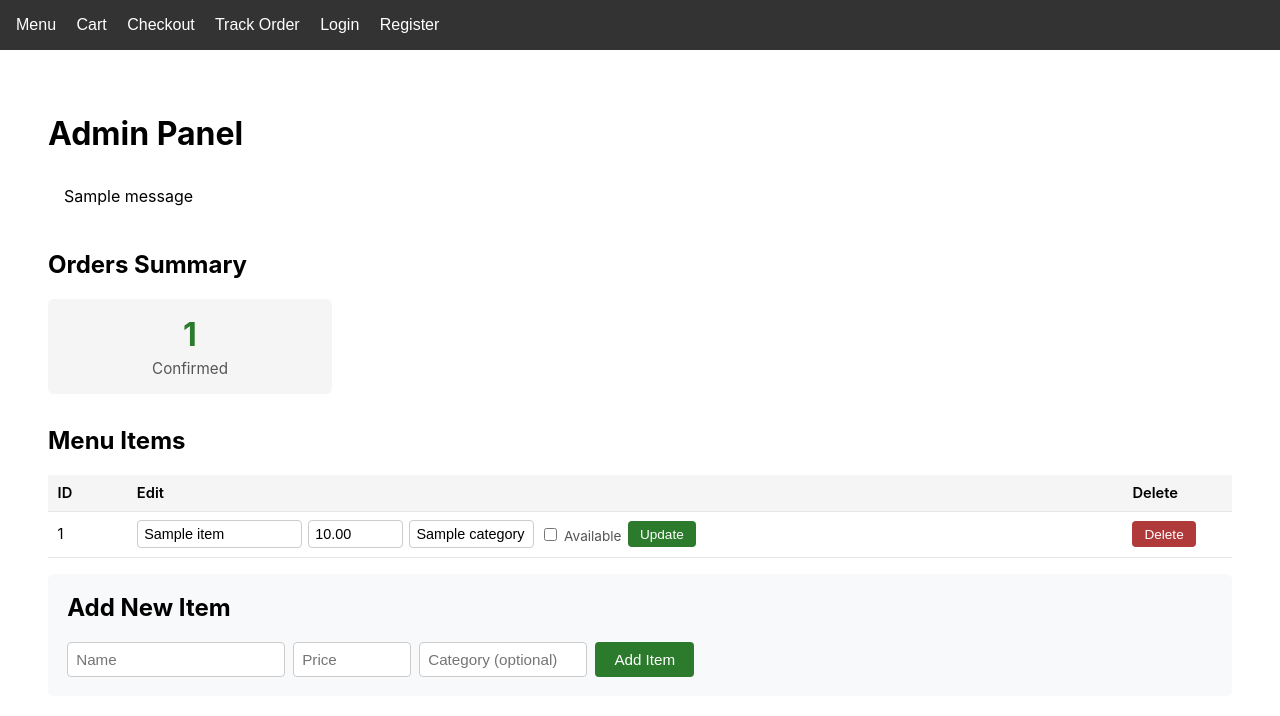
After one commit to Amr-Mohsen-Ali/restaurant-ordering-system, a Flask app: template templates/admin.html in a window 1280 px wide. The commit adds this page. Shown: the top 716 px of the page. Run offline with Flask 3, Linux system fonts and the light colour scheme; the template is opened without the code that fills it: most values are stand-ins (such as "Sample title", 1, 10 or a date in 2020); one stand-in notice (Sample message) is shown.

Commit message:
feat: add /admin routes and admin.html template

```diff
--- /dev/null
+++ b/templates/admin.html
@@ -0,0 +1,218 @@
+{% extends "base.html" %}
+
+{% block title %}Admin Panel{% endblock %}
+
+{% block extra_head %}
+<style>
+  .admin-container {
+    max-width: 1200px;
+    margin: 2rem auto;
+    padding: 0 1rem;
+    font-family: -apple-system, BlinkMacSystemFont, "Segoe UI", sans-serif;
+  }
+  .admin-container h1 { margin-top: 0; }
+  .admin-container h2 { margin-top: 2rem; }
+
+  /* Status summary cards */
+  .summary-grid {
+    display: grid;
+    grid-template-columns: repeat(4, 1fr);
+    gap: 1rem;
+    margin-bottom: 1rem;
+  }
+  .summary-card {
+    background: #f5f5f5;
+    padding: 1rem;
+    border-radius: 6px;
+    text-align: center;
+  }
+  .summary-card .count {
+    font-size: 2rem;
+    font-weight: bold;
+    color: #2c7a2c;
+  }
+  .summary-card .label {
+    color: #555;
+    text-transform: capitalize;
+    margin-top: 0.3rem;
+    font-size: 0.95rem;
+  }
+  .summary-card.pending .count { color: #856404; }
+  .summary-card.preparing .count { color: #004085; }
+  .summary-card.ready .count { color: #155724; }
+  .summary-card.delivered .count { color: #383d41; }
+
+  /* Menu items table */
+  table.menu {
+    width: 100%;
+    border-collapse: collapse;
+    margin-bottom: 1rem;
+    font-size: 0.92rem;
+  }
+  table.menu th, table.menu td {
+    text-align: left;
+    padding: 0.55rem 0.6rem;
+    border-bottom: 1px solid #e6e6e6;
+    vertical-align: middle;
+  }
+  table.menu th {
+    background: #f5f5f5;
+    font-weight: 600;
+  }
+
+  .inline-form {
+    display: flex;
+    gap: 0.4rem;
+    align-items: center;
+    flex-wrap: wrap;
+  }
+  .inline-form input[type="text"],
+  .inline-form input[type="number"] {
+    padding: 0.3rem 0.4rem;
+    border: 1px solid #ccc;
+    border-radius: 4px;
+    font-size: 0.9rem;
+  }
+  .inline-form input[name="name"] { width: 150px; }
+  .inline-form input[name="price"] { width: 80px; }
+  .inline-form input[name="category"] { width: 110px; }
+  .inline-form label {
+    font-size: 0.85rem;
+    color: #555;
+  }
+  .inline-form button {
+    padding: 0.35rem 0.75rem;
+    border: none;
+    border-radius: 4px;
+    cursor: pointer;
+    font-size: 0.85rem;
+  }
+  .btn-update { background: #2c7a2c; color: #fff; }
+  .btn-delete { background: #b03a3a; color: #fff; }
+
+  /* Add new item section */
+  .add-section {
+    background: #f8f9fa;
+    padding: 1.2rem;
+    border-radius: 6px;
+    margin-top: 1rem;
+  }
+  .add-section h2 { margin-top: 0; }
+  .add-form {
+    display: flex;
+    gap: 0.5rem;
+    align-items: center;
+    flex-wrap: wrap;
+  }
+  .add-form input {
+    padding: 0.5rem;
+    border: 1px solid #ccc;
+    border-radius: 4px;
+    font-size: 0.95rem;
+  }
+  .add-form input[name="name"] { width: 200px; }
+  .add-form input[name="price"] { width: 100px; }
+  .add-form input[name="category"] { width: 150px; }
+  .add-form button {
+    padding: 0.55rem 1.2rem;
+    background: #2c7a2c;
+    color: #fff;
+    border: none;
+    border-radius: 4px;
+    cursor: pointer;
+    font-size: 0.95rem;
+  }
+
+  /* Alerts */
+  .alert {
+    padding: 0.75rem 1rem;
+    border-radius: 4px;
+    margin-bottom: 1rem;
+  }
+  .alert-error {
+    background: #fde2e2;
+    border: 1px solid #b03a3a;
+    color: #7a1f1f;
+  }
+
+  .empty-menu {
+    color: #888;
+    font-style: italic;
+    text-align: center;
+    padding: 1.5rem;
+  }
+</style>
+{% endblock %}
+
+{% block content %}
+<div class="admin-container">
+  <h1>Admin Panel</h1>
+
+  {% with messages = get_flashed_messages(with_categories=true) %}
+    {% for category, message in messages %}
+      <div class="alert alert-{{ category }}">{{ message }}</div>
+    {% endfor %}
+  {% endwith %}
+
+  <h2>Orders Summary</h2>
+  <div class="summary-grid">
+    {% for status, count in status_counts.items() %}
+      <div class="summary-card {{ status }}">
+        <div class="count">{{ count }}</div>
+        <div class="label">{{ status }}</div>
+      </div>
+    {% endfor %}
+  </div>
+
+  <h2>Menu Items</h2>
+  {% if menu_items %}
+    <table class="menu">
+      <thead>
+        <tr>
+          <th style="width:60px;">ID</th>
+          <th>Edit</th>
+          <th style="width:90px;">Delete</th>
+        </tr>
+      </thead>
+      <tbody>
+        {% for item in menu_items %}
+          <tr>
+            <td>{{ item.id }}</td>
+            <td>
+              <form method="POST" action="{{ url_for('menu.admin_menu_update') }}" class="inline-form">
+                <input type="hidden" name="item_id" value="{{ item.id }}">
+                <input type="text" name="name" value="{{ item.name }}" required>
+                <input type="number" name="price" value="{{ '%.2f'|format(item.price) }}" step="0.01" min="0" required>
+                <input type="text" name="category" value="{{ item.category or '' }}" placeholder="Category">
+                <label>
+                  <input type="checkbox" name="available" {% if item.available %}checked{% endif %}>
+                  Available
+                </label>
+                <button type="submit" class="btn-update">Update</button>
+              </form>
+            </td>
+            <td>
+              <form method="POST" action="{{ url_for('menu.admin_menu_delete') }}" class="inline-form">
+                <input type="hidden" name="item_id" value="{{ item.id }}">
+                <button type="submit" class="btn-delete">Delete</button>
+              </form>
+            </td>
+          </tr>
+        {% endfor %}
+      </tbody>
+    </table>
+  {% else %}
+    <p class="empty-menu">No menu items yet. Add one below.</p>
+  {% endif %}
+
+  <div class="add-section">
+    <h2>Add New Item</h2>
+    <form method="POST" action="{{ url_for('menu.admin_menu_add') }}" class="add-form">
+      <input type="text" name="name" placeholder="Name" required>
+      <input type="number" name="price" placeholder="Price" step="0.01" min="0" required>
+      <input type="text" name="category" placeholder="Category (optional)">
+      <button type="submit">Add Item</button>
+    </form>
+  </div>
+</div>
+{% endblock %}
--- a/templates/base.html
+++ b/templates/base.html
@@ -16,6 +16,9 @@
         {% if current_user and current_user.role in ['staff', 'admin'] %}
             <a href="/staff">Staff</a>
         {% endif %}
+        {% if current_user and current_user.role == 'admin' %}
+            <a href="/admin">Admin</a>
+        {% endif %}
         {% if current_user %}
             <span style="color:#888;">| {{ current_user.username }}</span>
             <a href="/logout">Logout</a>
```
Also changed, not shown: src/menu.py (+89 -1 lines).
